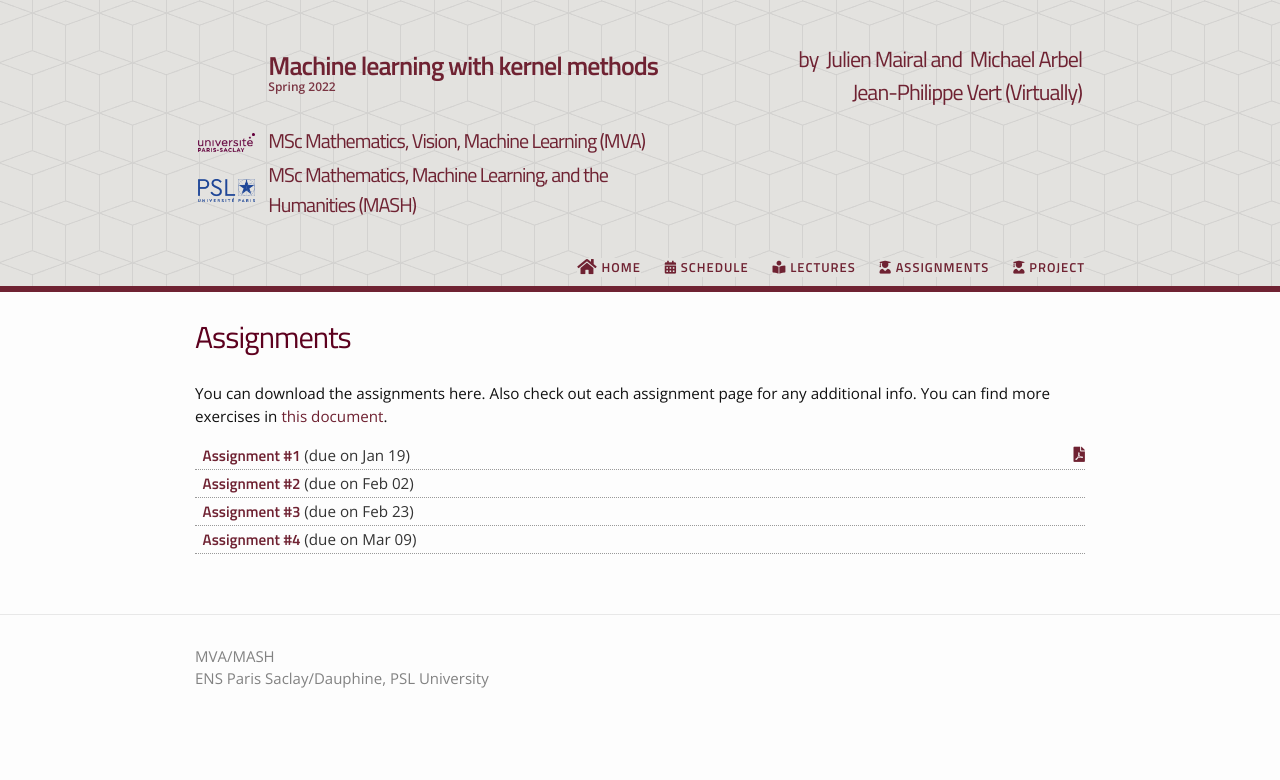
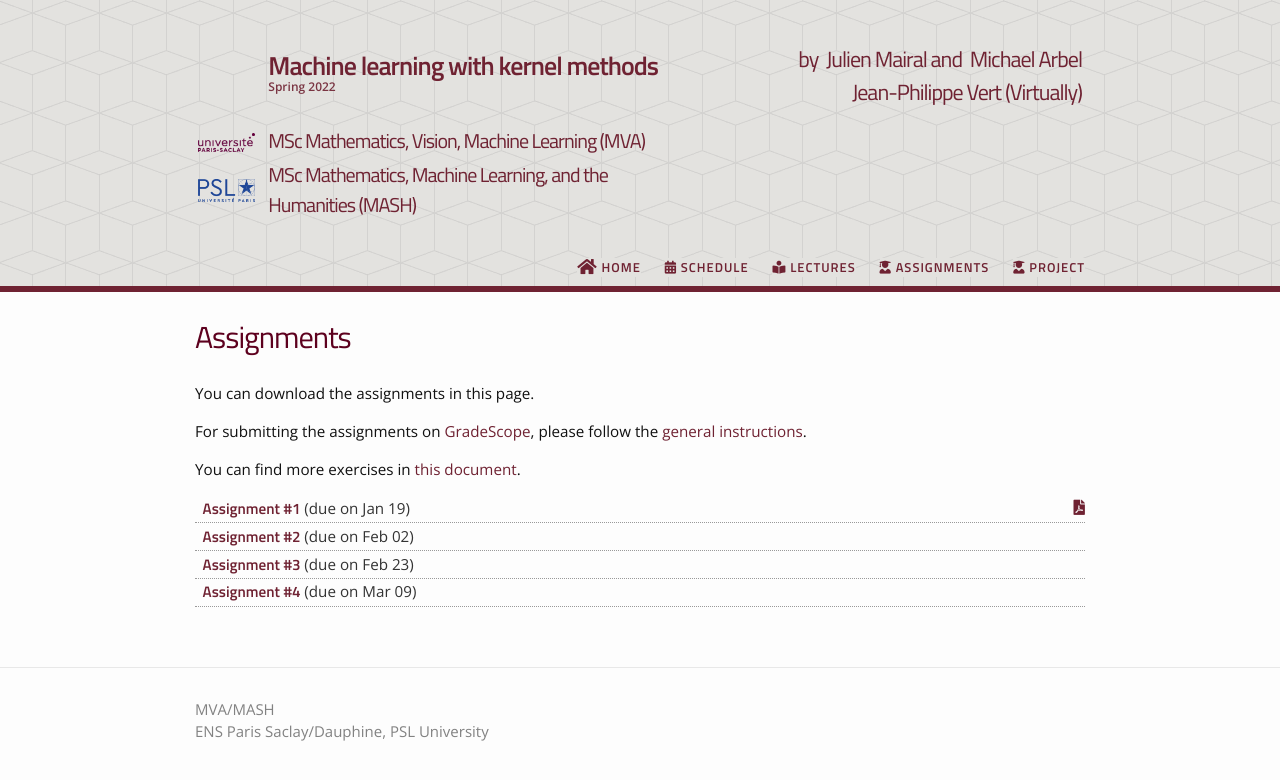
Before and after one commit to mva-kernel-methods/course-2021-2022, a Jekyll site: the page built from assignments.md, in a window 1280 px wide. Shown: the top 780 px of the page. Built offline with Jekyll 4.4.1, drawn with Linux system fonts in a browser that asks for light colours; nearby versions of some CDN libraries.

Commit message:
instructions

```diff
--- a/assignments.md
+++ b/assignments.md
@@ -3,4 +3,10 @@ layout: assignments
 title: Assignments
 permalink: /assignments/
 ---
-You can download the assignments here. Also check out each assignment page for any additional info. You can find more exercises in [this document](/static_files/homeworks/exercices.pdf).
+You can download the assignments in this page.
+
+For submitting the assignments on [GradeScope](https://www.gradescope.com/), please follow the
+[general instructions](/static_files/homeworks/general_instructions.pdf).
+
+
+You can find more exercises in [this document](/static_files/homeworks/exercices.pdf).
```
Also changed, not shown: 6 other files.
